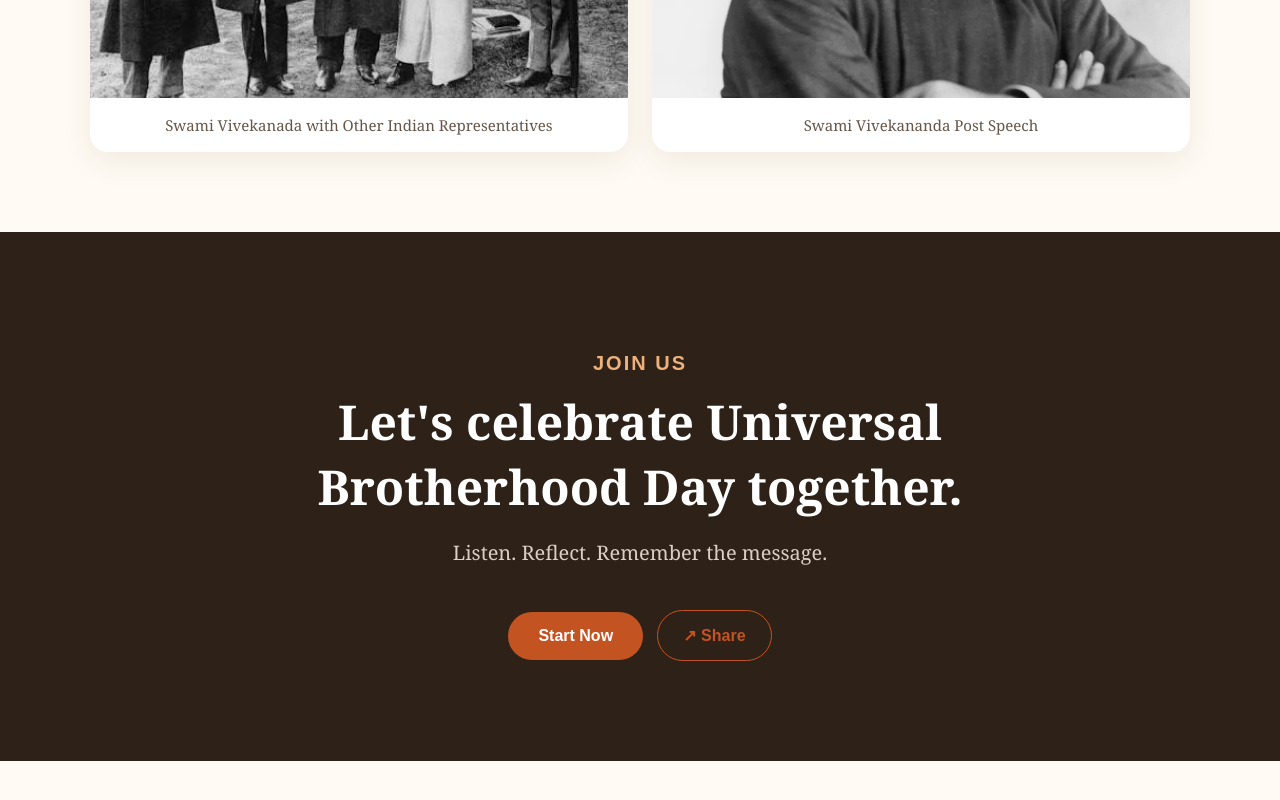
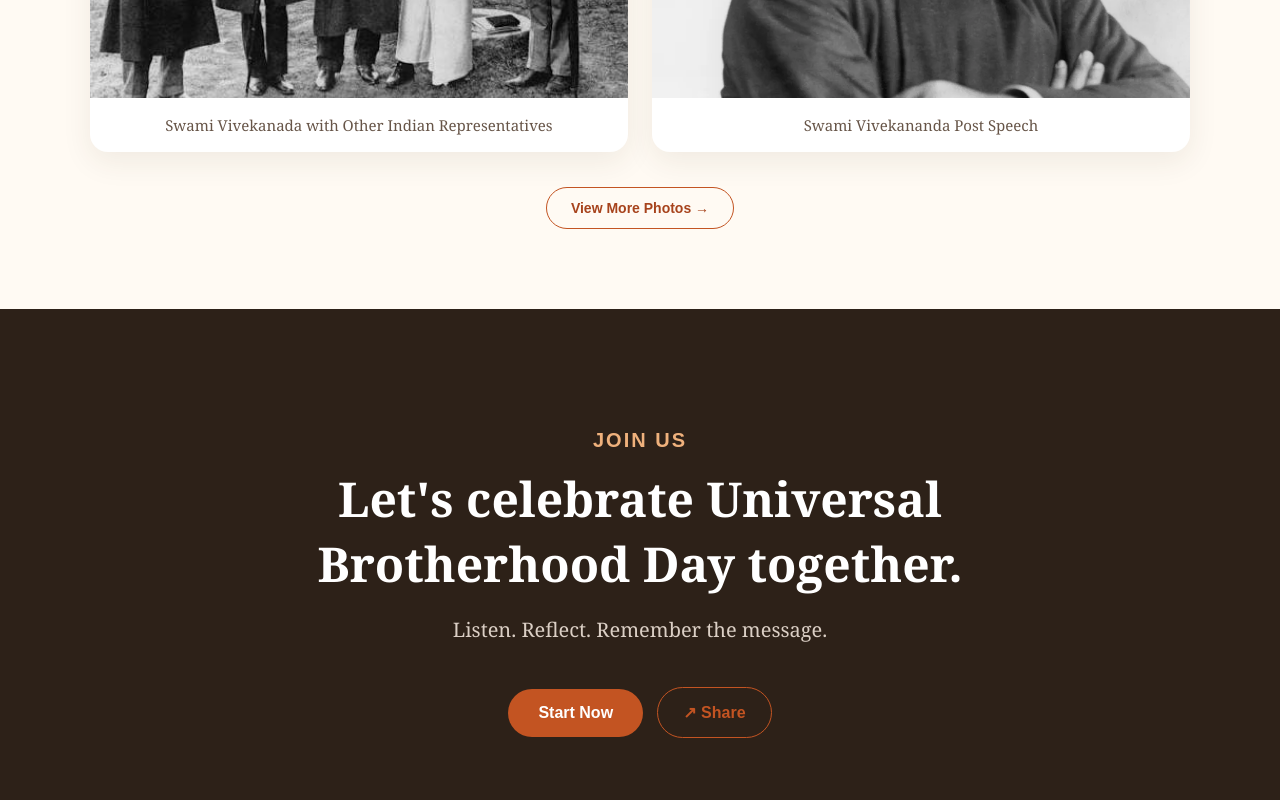
Before and after one commit to kuntalviv/rkmhyd_selfie, a plain HTML site: page index.html in a window 1280 px wide. Shown: the part 2909-3709 px from the top of the page. Before the commit the page ends 3670 px from the top, so only its background shows below. Drawn offline with Linux system fonts and the light colour scheme.

Commit message:
Added View More Photos to Gallery

```diff
--- a/home.css
+++ b/home.css
@@ -91,6 +91,43 @@ body {
 
   font-size: 17px;
   line-height: 1.7;
+}
+
+.gallery-more {
+  display: flex;
+  justify-content: center;
+
+  margin-top: 35px;
+}
+
+.gallery-more-btn {
+  display: inline-block;
+
+  padding: 12px 24px;
+
+  border: 1px solid #c35422;
+  border-radius: 999px;
+
+  color: #a7431c;
+  background: transparent;
+
+  font-family: Arial, sans-serif;
+  font-size: 14px;
+  font-weight: 700;
+
+  text-decoration: none;
+
+  transition:
+    background 0.2s ease,
+    color 0.2s ease,
+    transform 0.2s ease;
+}
+
+.gallery-more-btn:hover {
+  background: #c35422;
+  color: white;
+
+  transform: translateY(-2px);
 }
 
 
--- a/index.html
+++ b/index.html
@@ -193,6 +193,11 @@
     </figure>
 
   </div>
+  <div class="gallery-more">
+  <a href="https://vedantasociety.net/sv-1893" class="gallery-more-btn">
+    View More Photos →
+  </a>
+</div>
 </section>
 
 
```
